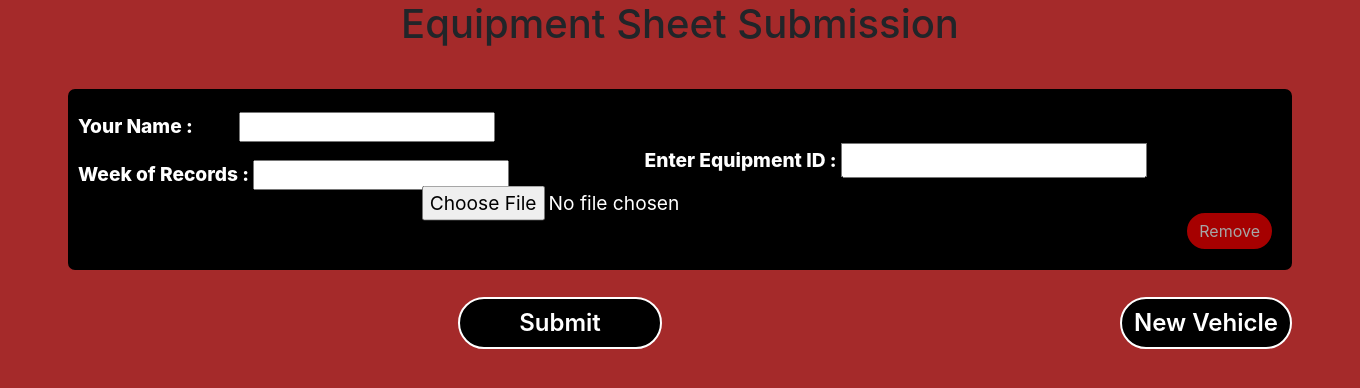
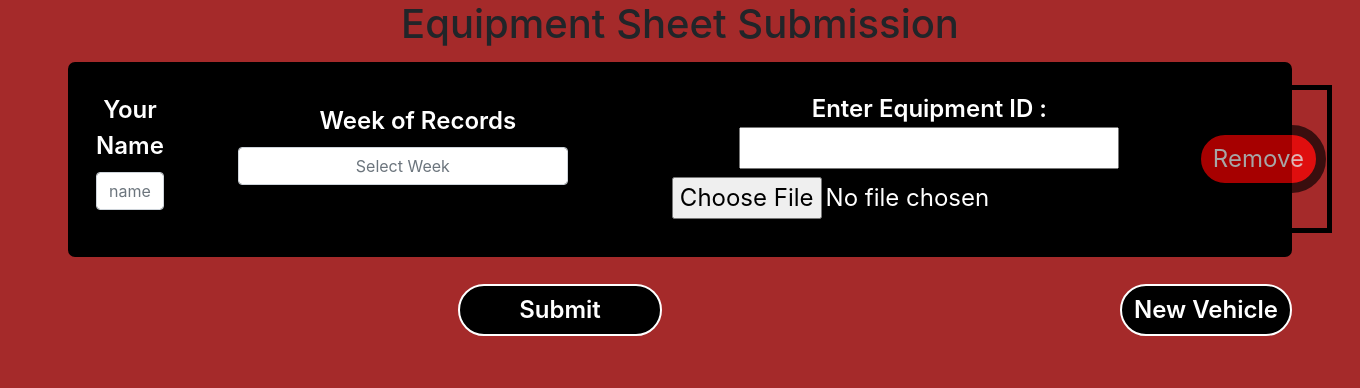
Before and after one commit to noahcaldwell3636/YARDWORKS_SITE, a Django app: page /library/sheet_submission/ in a window 1360 px wide. Shown: the top 388 px of the page. Run offline with Django 3.2, Linux system fonts and the light colour scheme; some libraries are stand-ins or nearby versions.

Commit message:
Aligned sheet submission form inputs, implemented a calender dropdown that lets you select a whole week but it only works for the first form

```diff
--- a/YW_site/static/css/sheet_submission_form.css
+++ b/YW_site/static/css/sheet_submission_form.css
@@ -174,14 +174,9 @@
     border: white 1px solid;
 }
 .submission_label{
-    font-size: 1.2em;
-    font-weight: 800;
-
+    font-size: 1em;
+    font-weight: 600;
 }
-.vertical-center {
-    -ms-transform: translateY(-50%);
-    transform: translateY(-50%);
-  }
 .container {
     width: 500px;
     clear: both;
@@ -237,10 +232,37 @@
 .hidden{
     visibility: hidden;
 }
-.submit-name{
-    background-color: black;
-    color: white;
-    margin-top: 3%;
-    font-size: 1.6em;
-    font-weight: 600;
+.daterange{
+    width: 100%;
 }
+
+.name-week-col{
+    text-align: center;
+    align-items: center;
+    padding-top: 0%;
+}
+.up{
+    margin-top: -11%;
+}
+.submitter-input{
+    left: 50%;
+    display: block;
+}
+.bootstrap-datetimepicker-widget .datepicker-days table tbody tr:hover {
+    background-color: rgba(151, 49, 49, 0.829);
+}
+#weeklyDatePicker{
+    align-items: center;
+}
+.input-group{
+    align-items: center;
+    width: 150%;
+    left: 25%;
+}
+.center-items{
+    align-items: center;
+    vertical-align: center;
+}
+.full-width{
+    width: 20%;
+}
--- /dev/null
+++ b/YW_site/static/js/PickWeek.js
@@ -0,0 +1,19 @@
+$(document).ready(function(){
+
+    moment.locale('en', {
+      week: { dow: 1 } // Monday is the first day of the week
+    });
+
+  //Initialize the datePicker(I have taken format as mm-dd-yyyy, you can     //have your owh)
+  $(this).datetimepicker({
+      format: 'MM-DD-YYYY'
+  });
+
+   //Get the value of Start and End of Week
+  $(this).on('dp.change', function (e) {
+      var value = $("#weeklyDatePicker").val();
+      var firstDate = moment(value, "MM-DD-YYYY").day(1).format("MM-DD-YYYY");
+      var lastDate =  moment(value, "MM-DD-YYYY").day(7).format("MM-DD-YYYY");
+      $("#weeklyDatePicker").val(firstDate + " - " + lastDate);
+  });
+});
--- a/YW_site/static/js/SheetSubmissionFunctions.js
+++ b/YW_site/static/js/SheetSubmissionFunctions.js
@@ -1,9 +1,12 @@
-
 function addSection() {
     // const csrftoken = Cookies.get('csrftoken');
     var eq_sec = document.getElementById("add_after_me");
     eq_sec.insertAdjacentHTML("afterend", eq_sec.outerHTML);
     disableButton();
+    inputs = document.getElementsByClassName("weekly-picker")
+    for (var i = 0; i < inputs.length; i++) {
+        alert(inputs[i])
+    }
 }
 
 function removeSection(button) {
@@ -42,11 +45,11 @@
 
         xhttp.open("POST", url, true);
         xhttp.setRequestHeader('X-CSRFToken', csrf.value);
-        form_data.append("submitter", submitter.value);
-        form_data.append("date", date.value);
-        form_data.append("equipment", equipment_id.value);
-        form_data.append("image", image.value);
-        form_data.append("sub", submitter.value);
+        form_data.append("submitter_" + i, submitter.value);
+        form_data.append("date_" + i, date.value);
+        form_data.append("equipment_" + i, equipment_id.value);
+        form_data.append("image_" + i, image.value);
+        form_data.append("sub_" + i, submitter.value);
     }
     xhttp.send(form_data);
 }
--- a/YW_site/templates/sheet_submission_form.html
+++ b/YW_site/templates/sheet_submission_form.html
@@ -11,42 +11,69 @@
 	<script src="https://code.jquery.com/jquery-3.3.1.slim.min.js" integrity="sha384-q8i/X+965DzO0rT7abK41JStQIAqVgRVzpbzo5smXKp4YfRvH+8abtTE1Pi6jizo" crossorigin="anonymous"></script>
 	<script src="https://cdnjs.cloudflare.com/ajax/libs/popper.js/1.14.7/umd/popper.min.js" integrity="sha384-UO2eT0CpHqdSJQ6hJty5KVphtPhzWj9WO1clHTMGa3JDZwrnQq4sF86dIHNDz0W1" crossorigin="anonymous"></script>
     <script src="https://stackpath.bootstrapcdn.com/bootstrap/4.3.1/js/bootstrap.min.js" integrity="sha384-JjSmVgyd0p3pXB1rRibZUAYoIIy6OrQ6VrjIEaFf/nJGzIxFDsf4x0xIM+B07jRM" crossorigin="anonymous"></script>
-    <!-- VUE.JS -->
-    <script src="https://cdn.jsdelivr.net/npm/vue"></script>
+    <!-- Calender picker -->
+    <script type="text/javascript" src="https://cdn.jsdelivr.net/jquery/latest/jquery.min.js"></script>
+    <script type="text/javascript" src="https://cdn.jsdelivr.net/momentjs/latest/moment.min.js"></script>
+    <script type="text/javascript" src="https://cdnjs.cloudflare.com/ajax/libs/bootstrap-datetimepicker/4.17.47/js/bootstrap-datetimepicker.min.js"></script>
+    <link rel="stylesheet" type="text/css" href="https://cdn.jsdelivr.net/npm/daterangepicker/daterangepicker.css" />
+
     <!-- my css, delete the 'now U' tag on deployment, it reloads css each refresh -->
     <link rel="stylesheet" href="{% static "css/sheet_submission_form.css" %}?{% now "U" %}">
 </head>
 <body>
+    <!-- Title -->
     <h1>Equipment Sheet Submission</h1>
 
-    <div class="container">
-
-    </div>
+    <!-- Sheet Submission Section -->
     <div id="add_after_me" class="equipment-section sheet-form">
+        <!-- Form -->
         <form method="post" class="forms" enctype="multipart/form-data" name="form1">
             {% csrf_token %}
-            <label for="{{form.name_of_submitter.id_for_label}}" class="submission_label" style="float: left;">
-                Your Name&nbsp;:&nbsp;&nbsp;&nbsp;&nbsp;&nbsp;&nbsp;&nbsp;&nbsp;&nbsp;&nbsp;&nbsp;
+            <table>
+                <tr>
+                    <td class="name-week-col full-width">
+                        <div class="up">
+                            <label class="submission_label up">
+                                Your Name
                             </label>
-            <div style="float: left;">{{form.name_of_submitter}}</div>
-            <br>
-            <br>
-            <label for="{{form.beginning_date.id_for_label}}" class="submission_label" style="float: left;">
-                Week of Records&nbsp;:&nbsp;
+                            <input type="text" class="form-control" id="exampleFormControlInput1" placeholder="name">
+                        </div>
+                    </td>
+                    <td>
+                        <label class="submission_label">
+                            Week of Records
                         </label>
-            <div style="float: left;">{{form.beginning_date}}</div>
-            <label for="{{form.equipment.id_for_label}}" class="submission_label vertical-center">
+                        <!-- Calendar Dropdown/ Week Picker -->
+                        <div class="container center-items">
+                            <div class="row center-items">
+                                <div class="col-sm-6 form-group full-width center-items">
+                                    <div class="input-group center-items" id="DateDemo">
+                                      <input type='text' id='weeklyDatePicker' class="form-control weekly-picker" placeholder="Select Week" />
+                                  </div>
+                              </div>
+                          </div>
+                        </div>
+                        <script src="{% static "js/PickWeek.js" %}"></script>
+                    </td>
+                    <td>
+                        <label for="{{form.equipment.id_for_label}}" class="submission_label vertical-center ">
                             Enter Equipment ID : {{form.equipment}}
                         </label>
                         <label for="{{form.image.id_for_label}}" class="submission_label vertical-center">
                             {{form.image}}
                         </label>
+                    </td>
+                    <td>
                         <button class='btn remove-section btn-circle remover' onclick='removeSection(this)' disabled>Remove</button>
+                    </td>
+                </tr>
+            </table>
         </form>
     </div>
     <input type="button" class="btn btn-circle submit-button " value="Submit" onclick="submitForms()">
     <button class="btn btn-circle add-section " onclick="addSection()">New Vehicle</button>
 
     <script src="{% static "js/SheetSubmissionFunctions.js" %}"></script>
+
 </body>
 </html>
```
Lines whose indentation alone changed are shown as unchanged.
